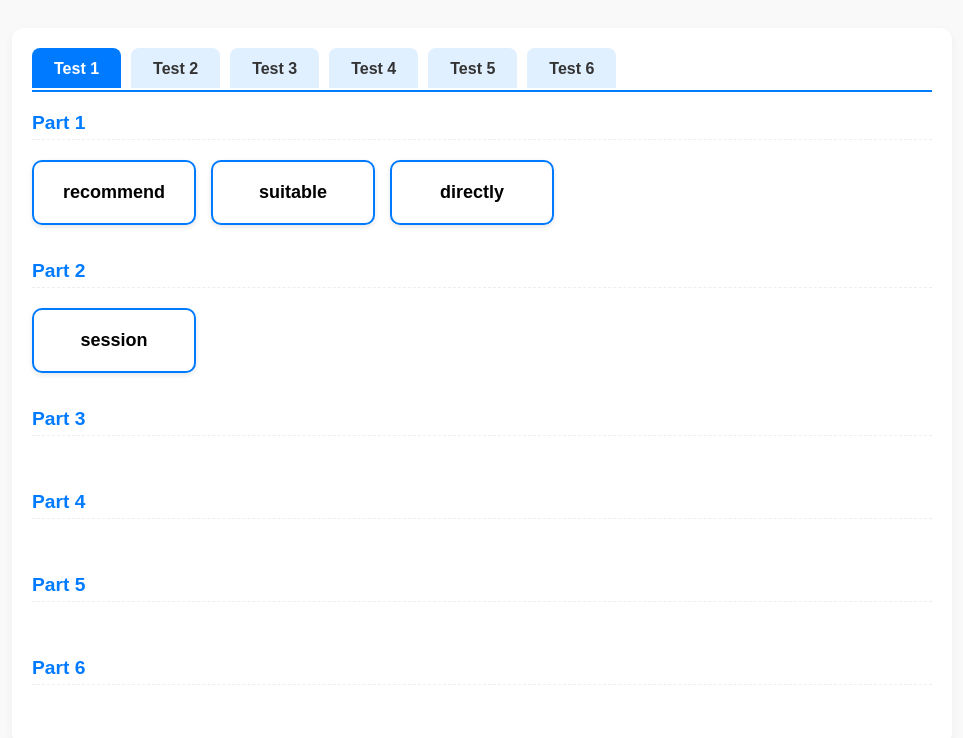
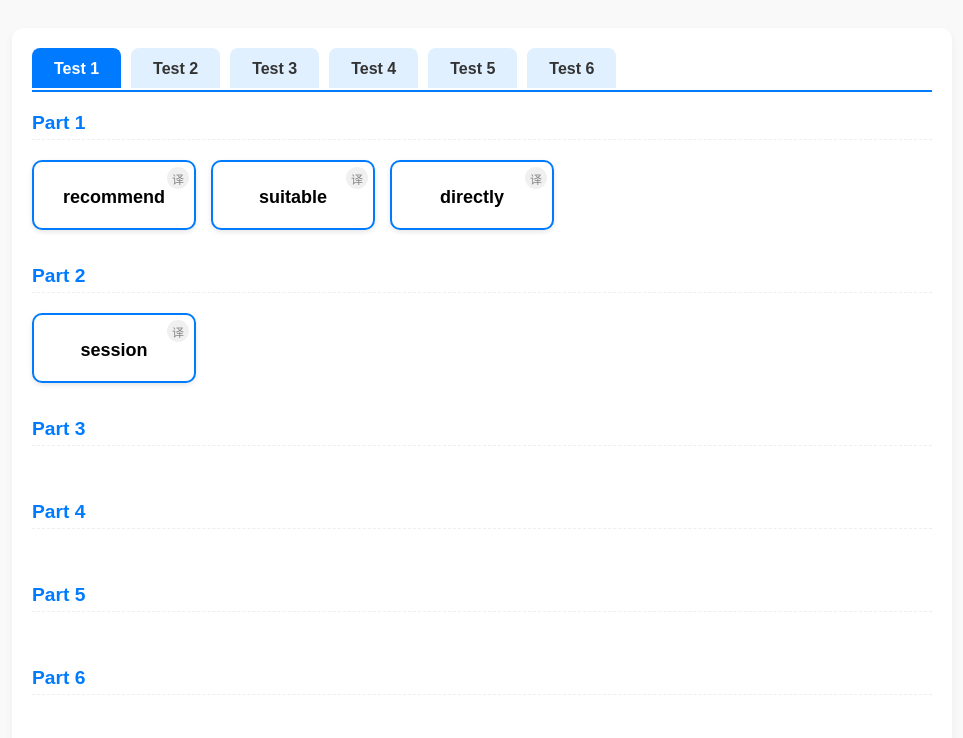
Before and after one commit to juanitamason1983-afk/english-reader, a plain HTML site: page index.html in a window 1280 px wide. Shown: the whole page, without its empty margins (158-1121 px from the left). Drawn offline with Linux system fonts and the light colour scheme.

Commit message:
Update index.html

```diff
--- a/index.html
+++ b/index.html
@@ -22,12 +22,20 @@
         .part-title { color: #007bff; margin-top: 15px; margin-bottom: 10px; font-weight: bold; font-size: 1.2em; border-bottom: 1px dashed #eee; padding-bottom: 5px; }
         .word-grid { display: flex; flex-wrap: wrap; gap: 15px; padding: 10px 0 20px 0; }
 
-        /* 卡片样式 */
-        .card { width: 140px; padding: 20px 10px; border: 2px solid #007bff; border-radius: 10px;
+        /* 卡片样式（增加了 position: relative 以便放置小图标） */
+        .card { width: 140px; padding: 25px 10px 20px 10px; border: 2px solid #007bff; border-radius: 10px;
                 text-align: center; cursor: pointer; background: white; font-weight: bold; font-size: 18px;
-                box-shadow: 0 2px 5px rgba(0,0,0,0.1); user-select: none; }
+                box-shadow: 0 2px 5px rgba(0,0,0,0.1); user-select: none; position: relative; }
         .card:active { transform: scale(0.95); }
+
+        /* 中文释义样式 */
         .meaning { color: #d9534f; font-size: 15px; margin-top: 8px; display: none; font-weight: normal; }
+
+        /* “译”字小图标样式 */
+        .trans-btn { position: absolute; top: 5px; right: 5px; font-size: 12px; color: #888; background: #f0f0f0;
+                     border-radius: 50%; width: 22px; height: 22px; display: flex; align-items: center;
+                     justify-content: center; font-weight: normal; transition: 0.2s; z-index: 10; }
+        .trans-btn:hover { background: #007bff; color: white; }
     </style>
 </head>
 <body>
@@ -56,14 +64,11 @@
             "Test 6": { "Part 1": [], "Part 2": [], "Part 3": [], "Part 4": [], "Part 5": [], "Part 6": [] }
         };
 
-        // 【发音修复】：恢复你之前测试成功的、全局唯一的发音引擎
         var audioPlayer = new Audio();
-
         var tabsContainer = document.getElementById('tabs-container');
         var contentContainer = document.getElementById('content-container');
         var isFirst = true;
 
-        // 遍历生成界面
         for (var testName in content) {
             // 1. 生成横向 Tab 按钮
             var tabBtn = document.createElement('button');
@@ -85,19 +90,26 @@
                 content[testName][partName].forEach(function(item) {
                     var card = document.createElement('div');
                     card.className = 'card';
-                    card.innerHTML = '<div>' + item.word + '</div><div class="meaning">' + item.meaning + '</div>';
+                    // 加入了 trans-btn 元素
+                    card.innerHTML = '<div class="trans-btn">译</div><div>' + item.word + '</div><div class="meaning">' + item.meaning + '</div>';
 
-                    // 绑定点击事件：发音 + 显示中文
+                    // 动作 1：点击卡片本体 -> 纯发音
                     card.onclick = function() {
                         audioPlayer.src = item.audio;
                         var playPromise = audioPlayer.play();
                         if (playPromise !== undefined) {
                             playPromise.catch(function(e) { console.log(e); });
                         }
+                    };
 
-                        var m = this.querySelector('.meaning');
+                    // 动作 2：点击右上角“译”字 -> 纯翻译，不发音
+                    var transBtn = card.querySelector('.trans-btn');
+                    transBtn.onclick = function(event) {
+                        event.stopPropagation(); // 核心：拦截点击事件，防止触发卡片外层的发音
+                        var m = card.querySelector('.meaning');
                         m.style.display = (m.style.display === 'block') ? 'none' : 'block';
                     };
+
                     grid.appendChild(card);
                 });
                 testSection.appendChild(grid);
@@ -112,11 +124,9 @@
 
         allTabs.forEach(function(btn) {
             btn.onclick = function() {
-                // 清除所有高亮和显示状态
                 allTabs.forEach(function(t) { t.classList.remove('active'); });
                 allSections.forEach(function(s) { s.classList.remove('active'); });
 
-                // 激活被点击的项
                 this.classList.add('active');
                 document.getElementById('sec-' + this.getAttribute('data-target')).classList.add('active');
             };
```
